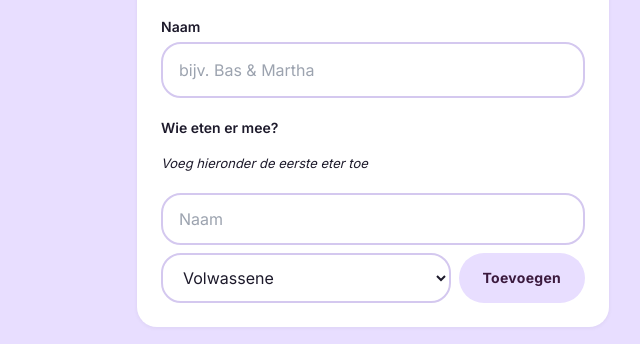
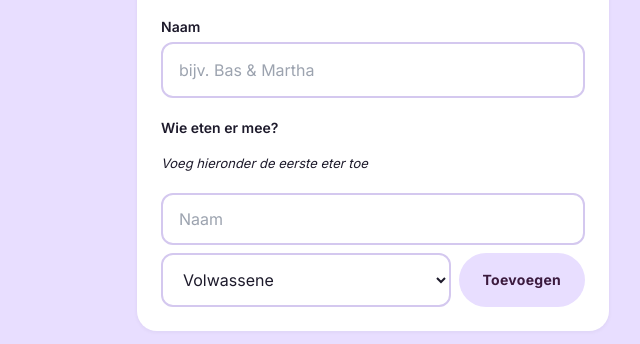
Before and after one commit to dspbrg/veersema-dday, a plain HTML site: page index.html in a window 1280 px wide. Both pictures are taken after a click on the button "Aanmelden". Shown: the part 247-591 px from the top of the page, 267-907 px from the left. Drawn offline with nearby package versions, Linux system fonts and the light colour scheme; no server answers.

Commit message:
Fix form input alignment: consistent border-radius and padding
Co-Authored-By: Claude Opus 4.6 (1M context) <noreply@anthropic.com>

```diff
--- a/index.html
+++ b/index.html
@@ -545,13 +545,13 @@
                 <h2 class="text-xl font-bold mb-1" style="color:var(--on-surface)">Wie schuiven er aan?</h2>
                 <p class="ts-body-sm mb-5" style="color:var(--on-surface-var)">Voeg iedereen toe die mee-eet.</p>
                 <label class="block ts-label-lg mb-1.5" style="color:var(--on-surface)">Naam</label>
-                <input type="text" id="family-name" placeholder="bijv. Bas & Martha" class="w-full px-4 py-3.5 border-2 border-lav-200 focus:border-pur focus:outline-none bg-white mb-5" oninput="updateStep1UI()">
+                <input type="text" id="family-name" placeholder="bijv. Bas & Martha" class="w-full px-4 py-3.5 border-2 border-lav-200 focus:border-pur focus:outline-none bg-white mb-5" style="border-radius:12px" oninput="updateStep1UI()">
                 <label class="block ts-label-lg mb-2" style="color:var(--on-surface)">Wie eten er mee?</label>
                 <div id="members-list" class="space-y-2 mb-3"><p class="text-sm italic py-2" style="color:#A98ADB">Voeg hieronder de eerste eter toe</p></div>
                 <div class="space-y-2">
-                    <input type="text" id="new-member-name" placeholder="Naam" class="w-full px-4 py-3.5 border-2 border-lav-200 focus:border-pur focus:outline-none text-sm bg-white" onkeydown="if(event.key==='Enter'){event.preventDefault();addMember()}">
+                    <input type="text" id="new-member-name" placeholder="Naam" class="w-full px-4 py-3.5 border-2 border-lav-200 focus:border-pur focus:outline-none text-sm bg-white" style="border-radius:12px" onkeydown="if(event.key==='Enter'){event.preventDefault();addMember()}">
                     <div class="flex gap-2">
-                        <select id="new-member-type" class="flex-1 px-4 py-3 border-2 border-lav-200 focus:border-pur focus:outline-none text-sm bg-white"><option value="adult">Volwassene</option><option value="kind">Kind</option><option value="baby">Baby (eet niet mee)</option></select>
+                        <select id="new-member-type" class="flex-1 px-4 py-3.5 border-2 border-lav-200 focus:border-pur focus:outline-none text-sm bg-white" style="border-radius:12px"><option value="adult">Volwassene</option><option value="kind">Kind</option><option value="baby">Baby (eet niet mee)</option></select>
                         <button onclick="addMember()" class="btn-tonal px-6 py-3 text-sm font-bold">Toevoegen</button>
                     </div>
                 </div>
```
